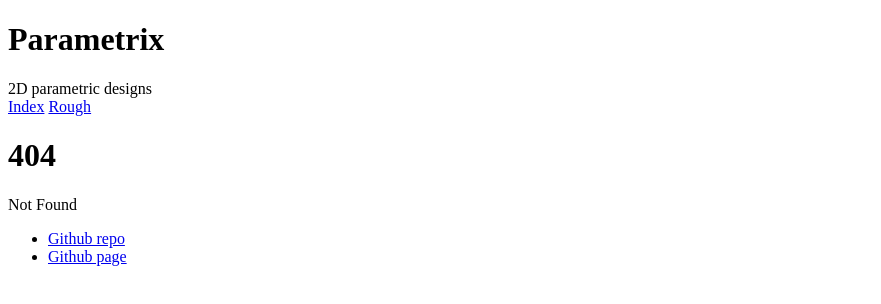
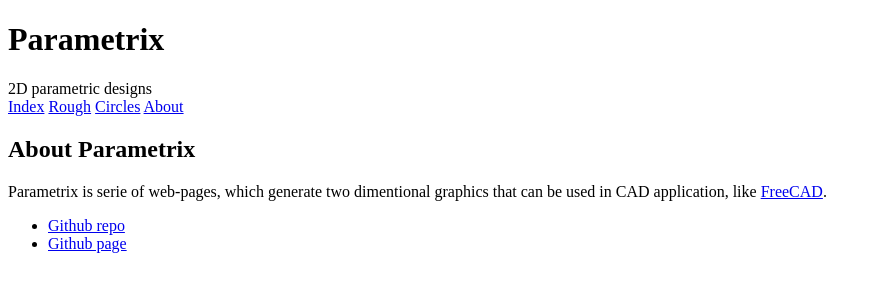
Before and after one commit to charlyoleg/parametrix, a SvelteKit app: page /about in a window 1280 px wide. Before the commit this address had no page. Shown: the top 304 px of the page, without its empty margins (0-881 px from the left). Built offline with nearby package versions, Linux system fonts and the light colour scheme.

Commit message:
two more pages

```diff
--- a/src/routes/+layout.svelte
+++ b/src/routes/+layout.svelte
@@ -9,6 +9,8 @@
 <nav>
 	<a href="{base}/">Index</a>
 	<a href="{base}/rough">Rough</a>
+	<a href="{base}/circles">Circles</a>
+	<a href="{base}/about">About</a>
 </nav>
 
 <main>
--- a/src/routes/+page.svelte
+++ b/src/routes/+page.svelte
@@ -4,5 +4,7 @@
 
 <h2>Index of 2D parametrics designs</h2>
 <ul>
-	<li><a href="{base}/rough">Rough page</a></li>
+	<li><a href="{base}/rough">Rough</a></li>
+	<li><a href="{base}/circles">Circles</a></li>
+	<li><a href="{base}/about">About</a></li>
 </ul>
--- /dev/null
+++ b/src/routes/about/+page.svelte
@@ -0,0 +1,5 @@
+<h2>About Parametrix</h2>
+<section>
+	Parametrix is serie of web-pages, which generate two dimentional graphics that can be used in
+	CAD application, like <a href="https://www.freecad.org/">FreeCAD</a>.
+</section>
--- /dev/null
+++ b/src/routes/circles/+page.svelte
@@ -0,0 +1,2 @@
+<h2>Circles</h2>
+<article>A circle with circle holes.</article>
```
